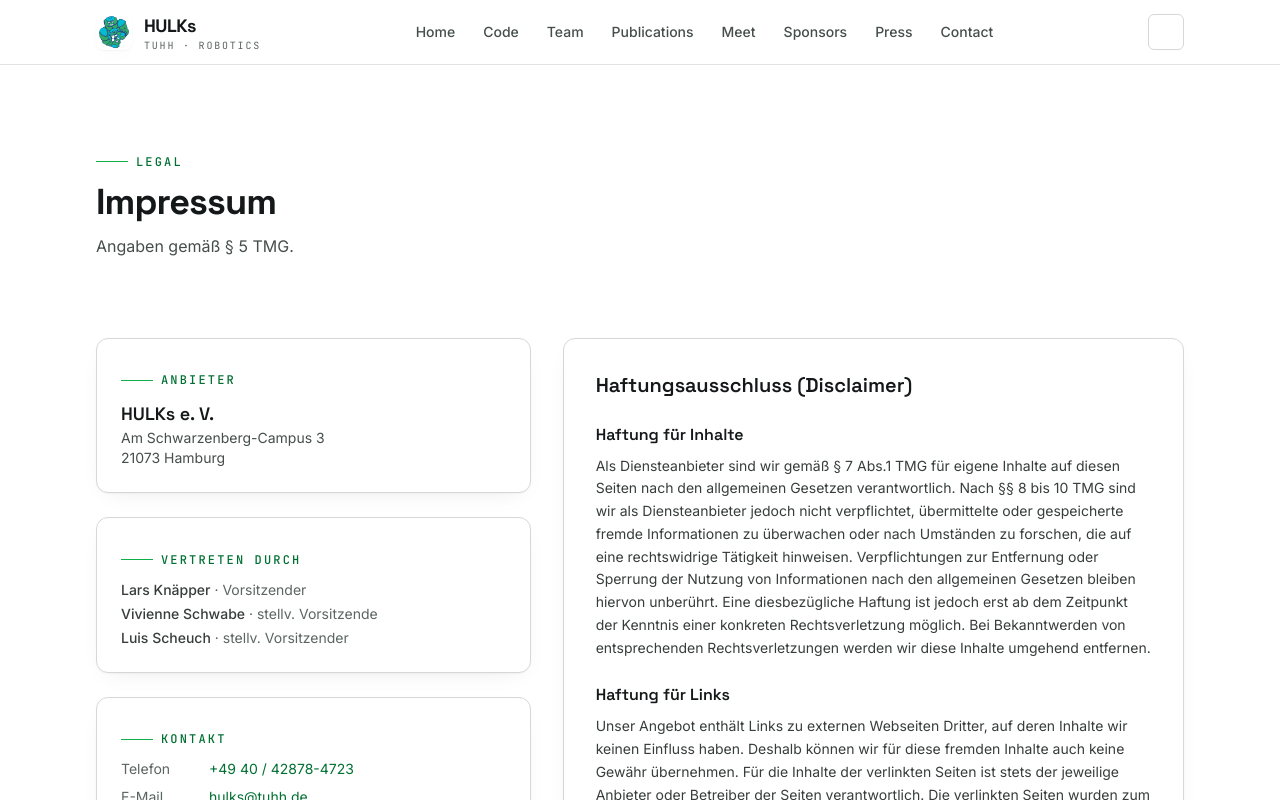
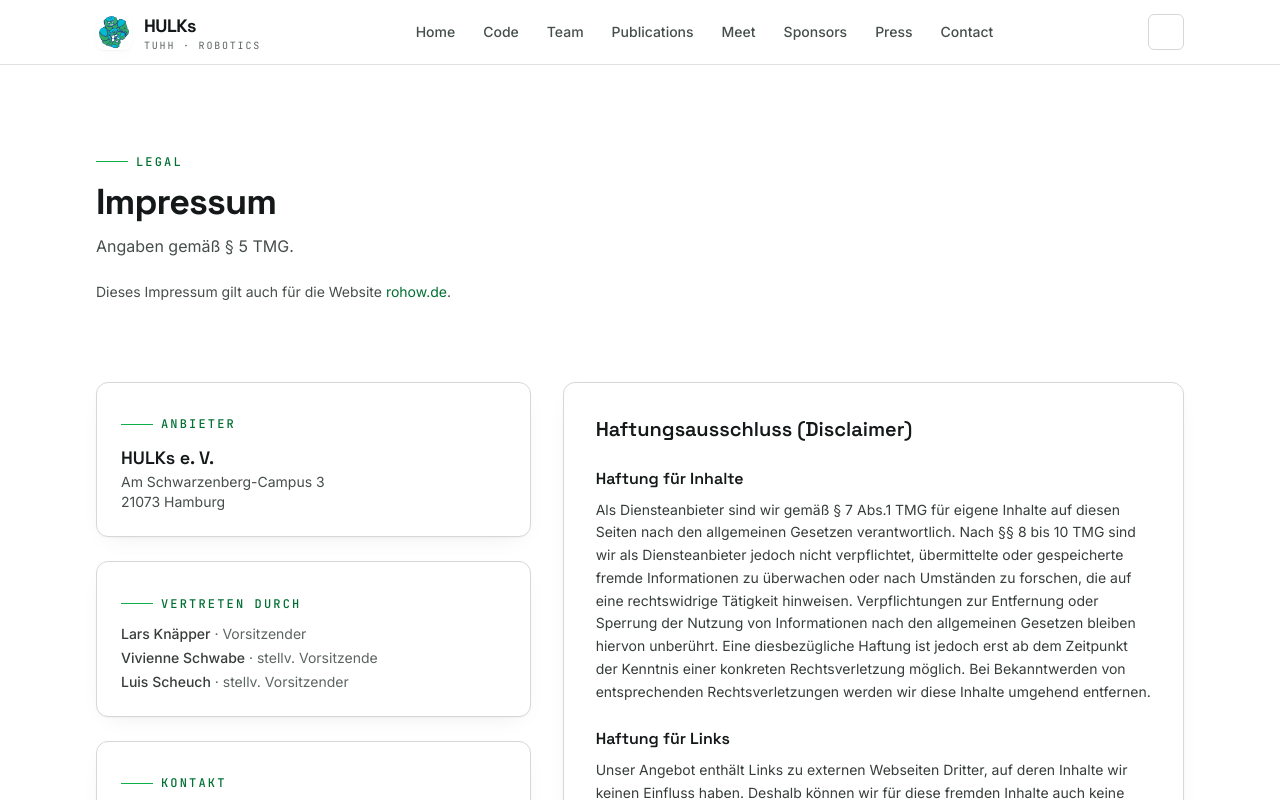
Before and after one commit to HULKs/hulks.github.io, a Vue app: page /imprint in a window 1280 px wide. Shown: the top 800 px of the page. Built offline with nearby package versions, Linux system fonts and the light colour scheme; some icons are missing.

Commit message:
Clarify that the Impressum also applies to rohow.de

```diff
--- a/src/views/ImprintView.vue
+++ b/src/views/ImprintView.vue
@@ -14,6 +14,14 @@ import { fadeUp, fadeUpStaggered } from "@/motion/presets";
       title="Impressum"
       description="Angaben gemäß § 5 TMG."
     />
+    <p class="mt-6 text-sm text-ink-600 dark:text-ink-300">
+      Dieses Impressum gilt auch für die Website
+      <a
+        class="text-brand-700 underline-offset-4 hover:underline dark:text-brand-300"
+        href="https://rohow.de/"
+        >rohow.de</a
+      >.
+    </p>
   </section>
 
   <section
```
